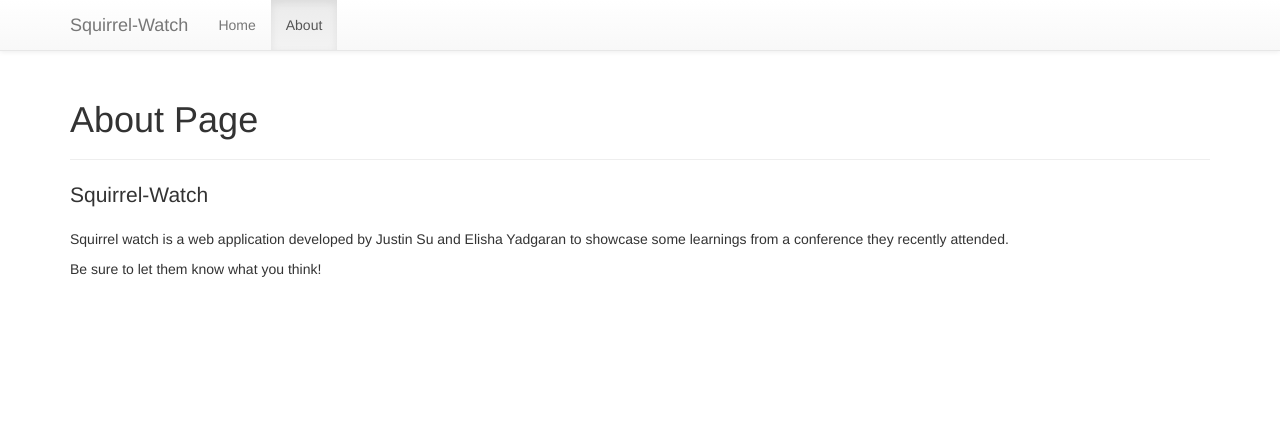
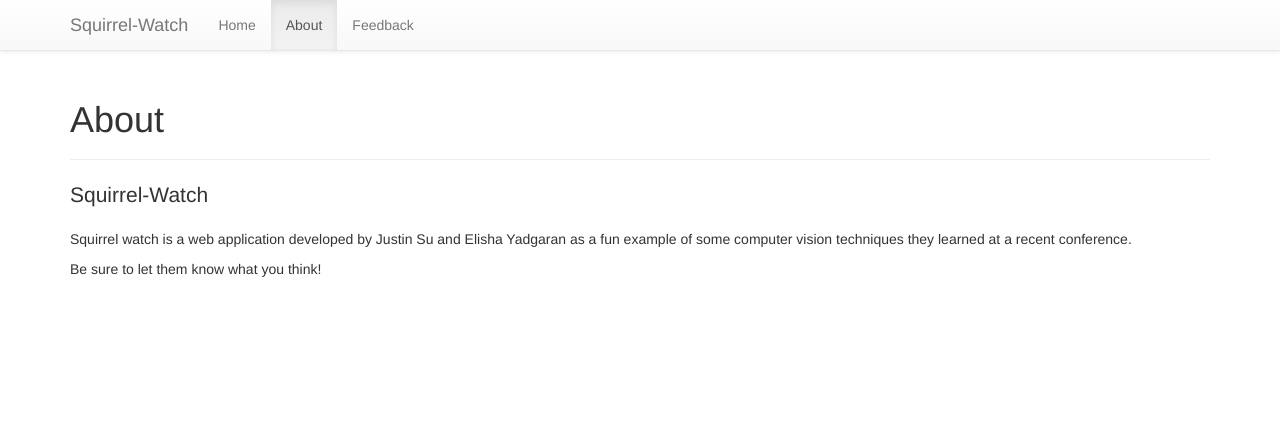
Before and after one commit to eyadgaran/squirrel-not-squirrel, a Flask app: page /about in a window 1280 px wide. Shown: the top 446 px of the page. Run offline with Flask 2, Linux system fonts and the light colour scheme; parts of the project's set-up code (start-up, migrations or seed data) failed here and were passed over; some libraries are stand-ins or nearby versions.

Commit message:
routes for feedback

```diff
--- a/src/database/models.py
+++ b/src/database/models.py
@@ -1,7 +1,7 @@
 from sqlalchemy import create_engine
 from sqlalchemy.orm import scoped_session, sessionmaker
 from sqlalchemy.ext.declarative import declarative_base
-from sqlalchemy import Column, Integer, String, Numeric
+from sqlalchemy import Column, Integer, String, Numeric, DateTime, func
 from sqlalchemy_mixins import AllFeaturesMixin
 from src.app import app
 
@@ -15,7 +15,8 @@ Base = declarative_base()
 
 class BaseModel(Base, AllFeaturesMixin):
     __abstract__ = True
-    pass
+    created_timestamp = Column(DateTime(timezone=True), nullable=False, server_default=func.now())
+    modified_timestamp = Column(DateTime(timezone=True), nullable=False, server_default=func.now(), server_onupdate=func.now())
 
 
 class Feedback(BaseModel):
@@ -37,5 +38,6 @@ class ModelHistory(BaseModel):
 
 
 # Create tables.
+# Base.metadata.drop_all(bind=engine)
 Base.metadata.create_all(bind=engine)
 BaseModel.set_session(db_session)
--- a/src/templates/layouts/main.html
+++ b/src/templates/layouts/main.html
@@ -54,6 +54,7 @@
           <ul class="nav navbar-nav">
             <li {% if request.endpoint == 'home' %} class="active" {% endif %}><a href="{{ url_for('home') }}">Home</a></li>
             <li {% if request.endpoint == 'about' %} class="active" {% endif %}><a href="{{ url_for('about') }}">About</a></li>
+            <li {% if request.endpoint == 'feedback' %} class="active" {% endif %}><a href="{{ url_for('feedback') }}">Feedback</a></li>
             <!-- <li class="dropdown">
               <a class="dropdown-toggle" data-toggle="dropdown">Dropdown <b class="caret"></b></a>
               <ul class="dropdown-menu">
--- a/src/templates/pages/about.html
+++ b/src/templates/pages/about.html
@@ -3,11 +3,11 @@
 {% block content %}
 
 <div class="page-header">
-  <h1>About Page</h1>
+  <h1>About</h1>
 </div>
 <p class="lead">Squirrel-Watch</p>
 <p> Squirrel watch is a web application developed by Justin Su and Elisha Yadgaran
-  to showcase some learnings from a conference they recently attended.</p>
+  as a fun example of some computer vision techniques they learned at a recent conference.</p>
 <p> Be sure to let them know what you think!</p>
 
 {% endblock %}
--- a/src/views/errors.py
+++ b/src/views/errors.py
@@ -5,9 +5,9 @@ from src.app import app
 @app.errorhandler(500)
 def internal_error(error):
     #db_session.rollback()
-    return render_template('errors/500.html'), 500
+    return render_template('errors/500.html')
 
 
 @app.errorhandler(404)
 def not_found_error(error):
-    return render_template('errors/404.html'), 404
+    return render_template('errors/404.html')
--- a/src/views/home.py
+++ b/src/views/home.py
@@ -4,6 +4,7 @@ from src.app import app
 
 @app.route('/')
 @app.route('/index')
+@app.route('/home')
 def home():
     return render_template('pages/home.html')
 
--- a/src/views/modeling.py
+++ b/src/views/modeling.py
@@ -1,4 +1,4 @@
-from flask import request, jsonify, render_template
+from flask import request, jsonify, render_template, flash, redirect, url_for
 from keras.preprocessing import image
 from keras.applications.imagenet_utils import preprocess_input
 from keras.models import load_model
@@ -46,8 +46,16 @@ def predict(filename):
     return history
 
 
-@app.route('/model_feedback/<user_label>', methods=['GET'])
-def model_feedback(user_label):
-    feedback = Feedback.create(feedback=user_label)
+@app.route('/feedback', methods=['GET'])
+def feedback():
+    return render_template('pages/feedback.html')
 
-    return jsonify({'feedback': feedback.id}), 200
+
+@app.context_processor
+def feedback_processor():
+    def record_feedback():
+        user_feedback = "blah" #request.form['feedback']
+        Feedback.create(feedback=user_feedback)
+        flash("Your feedback was recorded. Thank You!")
+        return redirect(url_for('home'))
+    return dict(record_feedback=record_feedback)
```
Also changed, not shown: src/templates/pages/feedback.html (added, +14 -0 lines).
